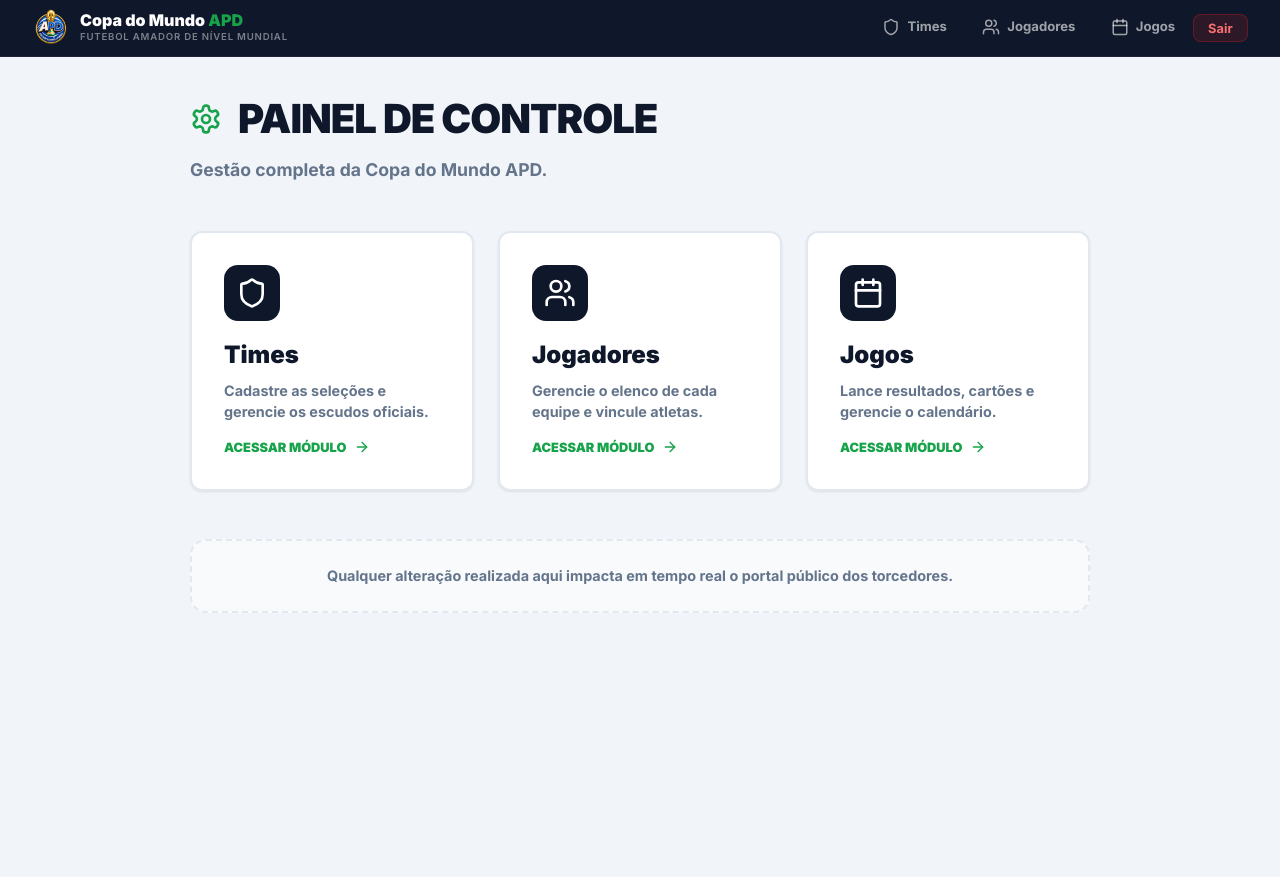
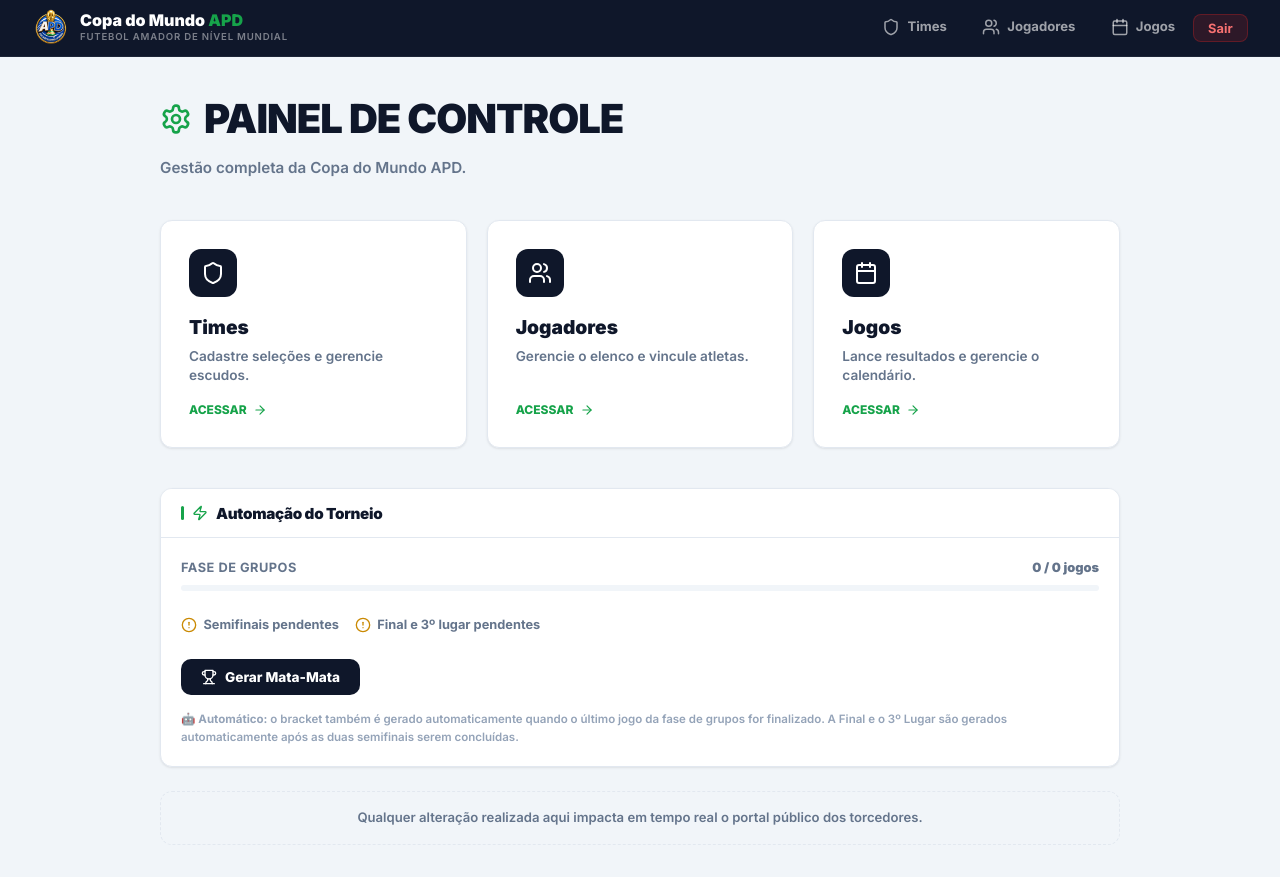
Before and after one commit to maikondev96-lang/CampeonatoAPD, a React (Vite) app: page /admin in a window 1280 px wide. Before the commit the page ends 800 px from the top, so only its background shows below. Built offline with nearby package versions, Linux system fonts and the light colour scheme; no server answers; the database is empty; sample sign-in values are in the browser's storage.

Commit message:
feat: Auto knockout bracket generation - DB functions, triggers, and Admin UI

```diff
--- a/src/pages/Admin.tsx
+++ b/src/pages/Admin.tsx
@@ -1,60 +1,224 @@
-import React from 'react';
+import React, { useEffect, useState } from 'react';
 import { Link } from 'react-router-dom';
-import { Shield, Users, Calendar, Settings, ArrowRight } from 'lucide-react';
+import { Shield, Users, Calendar, Settings, ArrowRight, Trophy, Loader2, CheckCircle2, AlertCircle, Zap } from 'lucide-react';
+import { supabase } from '../supabaseClient';
+
+interface TournamentStatus {
+  total_grupo: number;
+  finished_grupo: number;
+  bracket_gerado: boolean;
+  finais_geradas: boolean;
+}
 
 const Admin = () => {
+  const [status, setStatus] = useState<TournamentStatus | null>(null);
+  const [loadingStatus, setLoadingStatus] = useState(true);
+  const [generatingBracket, setGeneratingBracket] = useState(false);
+  const [bracketResult, setBracketResult] = useState<{ success: boolean; message: string } | null>(null);
+
+  const loadStatus = async () => {
+    setLoadingStatus(true);
+    try {
+      const [{ count: total }, { count: finished }, { data: meta }] = await Promise.all([
+        supabase.from('matches').select('id', { count: 'exact', head: true }).eq('phase', 'grupo'),
+        supabase.from('matches').select('id', { count: 'exact', head: true }).eq('phase', 'grupo').eq('status', 'finalizado'),
+        supabase.from('tournament_meta').select('key, value_bool'),
+      ]);
+
+      const bracketGerado = meta?.find(m => m.key === 'bracket_gerado')?.value_bool ?? false;
+      const finaisGeradas = meta?.find(m => m.key === 'finais_geradas')?.value_bool ?? false;
+
+      setStatus({
+        total_grupo: total ?? 0,
+        finished_grupo: finished ?? 0,
+        bracket_gerado: bracketGerado,
+        finais_geradas: finaisGeradas,
+      });
+    } catch (err) {
+      console.error('Erro ao carregar status do torneio:', err);
+    } finally {
+      setLoadingStatus(false);
+    }
+  };
+
+  useEffect(() => { loadStatus(); }, []);
+
+  const handleGenerateBracket = async () => {
+    setGeneratingBracket(true);
+    setBracketResult(null);
+    try {
+      const { data, error } = await supabase.rpc('generate_knockout_bracket');
+      if (error) throw error;
+      setBracketResult({ success: data?.success, message: data?.message });
+      if (data?.success) await loadStatus();
+    } catch (err: any) {
+      setBracketResult({ success: false, message: err.message || 'Erro ao gerar bracket.' });
+    } finally {
+      setGeneratingBracket(false);
+    }
+  };
+
+  const groupProgress = status ? Math.round((status.finished_grupo / (status.total_grupo || 1)) * 100) : 0;
+
   return (
-    <div className="animate-fade" style={{ maxWidth: '900px', margin: '0 auto' }}>
-      <div style={{ marginBottom: '3rem' }}>
-        <h1 className="section-title" style={{ marginBottom: '0.5rem' }}><Settings /> Painel de Controle</h1>
-        <p style={{ color: 'var(--text-muted)', fontWeight: 700, fontSize: '1.1rem' }}>
+    <div className="animate-fade" style={{ maxWidth: '960px', margin: '0 auto' }}>
+      {/* Header */}
+      <div style={{ marginBottom: '2.5rem' }}>
+        <h1 className="section-title" style={{ marginBottom: '0.5rem', display: 'flex', alignItems: 'center', gap: '0.75rem' }}>
+          <Settings size={28} /> Painel de Controle
+        </h1>
+        <p style={{ color: 'var(--text-muted)', fontWeight: 600, fontSize: '0.95rem' }}>
           Gestão completa da Copa do Mundo APD.
         </p>
       </div>
 
-      <div className="admin-grid" style={{ display: 'grid', gridTemplateColumns: 'repeat(auto-fit, minmax(260px, 1fr))', gap: '1.5rem' }}>
-        <Link to="/admin/times" className="card card-hover" style={{ padding: '2rem', display: 'flex', flexDirection: 'column', gap: '1rem', border: '2px solid var(--border-color)' }}>
-          <div style={{ background: 'var(--primary-dark)', color: 'white', width: '56px', height: '56px', borderRadius: '14px', display: 'flex', alignItems: 'center', justifyContent: 'center' }}>
-            <Shield size={32} />
+      {/* Cards de módulos */}
+      <div style={{ display: 'grid', gridTemplateColumns: 'repeat(auto-fit, minmax(260px, 1fr))', gap: '1.25rem', marginBottom: '2.5rem' }}>
+        <Link to="/admin/times" className="card card-hover" style={{ padding: '1.75rem', display: 'flex', flexDirection: 'column', gap: '1rem', border: '1px solid var(--border-color)' }}>
+          <div style={{ background: 'var(--primary-dark)', color: 'white', width: '48px', height: '48px', borderRadius: '12px', display: 'flex', alignItems: 'center', justifyContent: 'center' }}>
+            <Shield size={24} />
           </div>
           <div>
-            <h3 style={{ fontSize: '1.5rem', fontWeight: 950, color: 'var(--primary-dark)', marginBottom: '0.5rem' }}>Times</h3>
-            <p style={{ fontSize: '0.9rem', color: 'var(--text-muted)', fontWeight: 700, lineHeight: 1.4 }}>Cadastre as seleções e gerencie os escudos oficiais.</p>
+            <h3 style={{ fontSize: '1.2rem', fontWeight: 900, color: 'var(--primary-dark)', marginBottom: '0.35rem' }}>Times</h3>
+            <p style={{ fontSize: '0.85rem', color: 'var(--text-muted)', fontWeight: 600, lineHeight: 1.4 }}>Cadastre seleções e gerencie escudos.</p>
           </div>
-          <div style={{ marginTop: 'auto', display: 'flex', alignItems: 'center', gap: '0.5rem', color: 'var(--primary-color)', fontWeight: 900, fontSize: '0.8rem', textTransform: 'uppercase' }}>
-            Acessar Módulo <ArrowRight size={16} />
+          <div style={{ marginTop: 'auto', display: 'flex', alignItems: 'center', gap: '0.4rem', color: 'var(--primary-color)', fontWeight: 800, fontSize: '0.75rem', textTransform: 'uppercase' }}>
+            Acessar <ArrowRight size={14} />
           </div>
         </Link>
 
-        <Link to="/admin/jogadores" className="card card-hover" style={{ padding: '2rem', display: 'flex', flexDirection: 'column', gap: '1rem', border: '2px solid var(--border-color)' }}>
-          <div style={{ background: 'var(--primary-dark)', color: 'white', width: '56px', height: '56px', borderRadius: '14px', display: 'flex', alignItems: 'center', justifyContent: 'center' }}>
-            <Users size={32} />
+        <Link to="/admin/jogadores" className="card card-hover" style={{ padding: '1.75rem', display: 'flex', flexDirection: 'column', gap: '1rem', border: '1px solid var(--border-color)' }}>
+          <div style={{ background: 'var(--primary-dark)', color: 'white', width: '48px', height: '48px', borderRadius: '12px', display: 'flex', alignItems: 'center', justifyContent: 'center' }}>
+            <Users size={24} />
           </div>
           <div>
-            <h3 style={{ fontSize: '1.5rem', fontWeight: 950, color: 'var(--primary-dark)', marginBottom: '0.5rem' }}>Jogadores</h3>
-            <p style={{ fontSize: '0.9rem', color: 'var(--text-muted)', fontWeight: 700, lineHeight: 1.4 }}>Gerencie o elenco de cada equipe e vincule atletas.</p>
+            <h3 style={{ fontSize: '1.2rem', fontWeight: 900, color: 'var(--primary-dark)', marginBottom: '0.35rem' }}>Jogadores</h3>
+            <p style={{ fontSize: '0.85rem', color: 'var(--text-muted)', fontWeight: 600, lineHeight: 1.4 }}>Gerencie o elenco e vincule atletas.</p>
           </div>
-          <div style={{ marginTop: 'auto', display: 'flex', alignItems: 'center', gap: '0.5rem', color: 'var(--primary-color)', fontWeight: 900, fontSize: '0.8rem', textTransform: 'uppercase' }}>
-            Acessar Módulo <ArrowRight size={16} />
+          <div style={{ marginTop: 'auto', display: 'flex', alignItems: 'center', gap: '0.4rem', color: 'var(--primary-color)', fontWeight: 800, fontSize: '0.75rem', textTransform: 'uppercase' }}>
+            Acessar <ArrowRight size={14} />
           </div>
         </Link>
 
-        <Link to="/admin/jogos" className="card card-hover" style={{ padding: '2rem', display: 'flex', flexDirection: 'column', gap: '1rem', border: '2px solid var(--border-color)' }}>
-          <div style={{ background: 'var(--primary-dark)', color: 'white', width: '56px', height: '56px', borderRadius: '14px', display: 'flex', alignItems: 'center', justifyContent: 'center' }}>
-            <Calendar size={32} />
+        <Link to="/admin/jogos" className="card card-hover" style={{ padding: '1.75rem', display: 'flex', flexDirection: 'column', gap: '1rem', border: '1px solid var(--border-color)' }}>
+          <div style={{ background: 'var(--primary-dark)', color: 'white', width: '48px', height: '48px', borderRadius: '12px', display: 'flex', alignItems: 'center', justifyContent: 'center' }}>
+            <Calendar size={24} />
           </div>
           <div>
-            <h3 style={{ fontSize: '1.5rem', fontWeight: 950, color: 'var(--primary-dark)', marginBottom: '0.5rem' }}>Jogos</h3>
-            <p style={{ fontSize: '0.9rem', color: 'var(--text-muted)', fontWeight: 700, lineHeight: 1.4 }}>Lance resultados, cartões e gerencie o calendário.</p>
+            <h3 style={{ fontSize: '1.2rem', fontWeight: 900, color: 'var(--primary-dark)', marginBottom: '0.35rem' }}>Jogos</h3>
+            <p style={{ fontSize: '0.85rem', color: 'var(--text-muted)', fontWeight: 600, lineHeight: 1.4 }}>Lance resultados e gerencie o calendário.</p>
           </div>
-          <div style={{ marginTop: 'auto', display: 'flex', alignItems: 'center', gap: '0.5rem', color: 'var(--primary-color)', fontWeight: 900, fontSize: '0.8rem', textTransform: 'uppercase' }}>
-            Acessar Módulo <ArrowRight size={16} />
+          <div style={{ marginTop: 'auto', display: 'flex', alignItems: 'center', gap: '0.4rem', color: 'var(--primary-color)', fontWeight: 800, fontSize: '0.75rem', textTransform: 'uppercase' }}>
+            Acessar <ArrowRight size={14} />
           </div>
         </Link>
       </div>
 
-      <div style={{ marginTop: '3rem', padding: '1.5rem', background: '#f8fafc', borderRadius: '16px', border: '2px dashed var(--border-color)', textAlign: 'center' }}>
-        <p style={{ color: 'var(--text-muted)', fontWeight: 700, fontSize: '0.9rem' }}>
+      {/* ── Automação do Torneio ── */}
+      <div className="premium-card" style={{ marginBottom: '1.5rem' }}>
+        <div className="premium-card-header" style={{ padding: '1rem 1.25rem' }}>
+          <div className="section-label-bar">
+            <span className="header-main-title" style={{ display: 'flex', alignItems: 'center', gap: '0.5rem' }}>
+              <Zap size={16} color="var(--primary-color)" /> Automação do Torneio
+            </span>
+          </div>
+        </div>
+
+        <div style={{ padding: '1.25rem' }}>
+          {/* Progress da fase de grupos */}
+          <div style={{ marginBottom: '1.5rem' }}>
+            <div style={{ display: 'flex', justifyContent: 'space-between', alignItems: 'center', marginBottom: '0.5rem' }}>
+              <span style={{ fontSize: '0.8rem', fontWeight: 700, color: 'var(--text-muted)', textTransform: 'uppercase', letterSpacing: '0.5px' }}>
+                Fase de Grupos
+              </span>
+              {loadingStatus ? (
+                <Loader2 size={14} className="animate-spin" />
+              ) : (
+                <span style={{ fontSize: '0.8rem', fontWeight: 900, color: groupProgress === 100 ? 'var(--primary-color)' : 'var(--text-muted)' }}>
+                  {status?.finished_grupo ?? 0} / {status?.total_grupo ?? 0} jogos
+                </span>
+              )}
+            </div>
+            <div style={{ background: 'var(--bg-color)', borderRadius: '4px', height: '6px', overflow: 'hidden' }}>
+              <div style={{
+                background: groupProgress === 100 ? 'var(--primary-color)' : 'var(--secondary-color)',
+                width: `${groupProgress}%`,
+                height: '100%',
+                borderRadius: '4px',
+                transition: 'width 0.4s ease',
+              }} />
+            </div>
+          </div>
+
+          {/* Status flags */}
+          <div style={{ display: 'flex', gap: '1rem', flexWrap: 'wrap', marginBottom: '1.5rem' }}>
+            <div style={{ display: 'flex', alignItems: 'center', gap: '0.4rem', fontSize: '0.8rem', fontWeight: 700 }}>
+              {status?.bracket_gerado
+                ? <CheckCircle2 size={16} color="var(--primary-color)" />
+                : <AlertCircle size={16} color="var(--secondary-color)" />}
+              <span style={{ color: status?.bracket_gerado ? 'var(--primary-color)' : 'var(--text-muted)' }}>
+                {status?.bracket_gerado ? 'Semifinais geradas' : 'Semifinais pendentes'}
+              </span>
+            </div>
+            <div style={{ display: 'flex', alignItems: 'center', gap: '0.4rem', fontSize: '0.8rem', fontWeight: 700 }}>
+              {status?.finais_geradas
+                ? <CheckCircle2 size={16} color="var(--primary-color)" />
+                : <AlertCircle size={16} color="var(--secondary-color)" />}
+              <span style={{ color: status?.finais_geradas ? 'var(--primary-color)' : 'var(--text-muted)' }}>
+                {status?.finais_geradas ? 'Final e 3º lugar gerados' : 'Final e 3º lugar pendentes'}
+              </span>
+            </div>
+          </div>
+
+          {/* Botão de geração */}
+          <div style={{ display: 'flex', alignItems: 'center', gap: '1rem', flexWrap: 'wrap' }}>
+            <button
+              onClick={handleGenerateBracket}
+              disabled={generatingBracket || status?.bracket_gerado === true}
+              style={{
+                display: 'flex', alignItems: 'center', gap: '0.5rem',
+                background: status?.bracket_gerado ? 'var(--bg-color)' : 'var(--primary-dark)',
+                color: status?.bracket_gerado ? 'var(--text-muted)' : '#fff',
+                border: 'none', borderRadius: '10px',
+                padding: '0.65rem 1.25rem',
+                fontWeight: 800, fontSize: '0.85rem',
+                cursor: generatingBracket || status?.bracket_gerado ? 'not-allowed' : 'pointer',
+                transition: 'opacity 0.2s',
+                opacity: generatingBracket ? 0.7 : 1,
+              }}
+            >
+              {generatingBracket
+                ? <><Loader2 size={16} className="animate-spin" /> Gerando...</>
+                : status?.bracket_gerado
+                  ? <><CheckCircle2 size={16} /> Bracket já gerado</>
+                  : <><Trophy size={16} /> Gerar Mata-Mata</>
+              }
+            </button>
+
+            {bracketResult && (
+              <div style={{
+                display: 'flex', alignItems: 'center', gap: '0.4rem',
+                fontSize: '0.82rem', fontWeight: 700,
+                color: bracketResult.success ? 'var(--primary-color)' : 'var(--error)',
+              }}>
+                {bracketResult.success
+                  ? <CheckCircle2 size={15} />
+                  : <AlertCircle size={15} />
+                }
+                {bracketResult.message}
+              </div>
+            )}
+          </div>
+
+          <p style={{ marginTop: '1rem', fontSize: '0.72rem', color: 'var(--text-subtle)', fontWeight: 600, lineHeight: 1.5 }}>
+            🤖 <strong>Automático:</strong> o bracket também é gerado automaticamente quando o último jogo da fase de grupos for finalizado. A Final e o 3º Lugar são gerados automaticamente após as duas semifinais serem concluídas.
+          </p>
+        </div>
+      </div>
+
+      {/* Aviso */}
+      <div style={{ padding: '1rem 1.25rem', background: 'var(--bg-color)', borderRadius: '12px', border: '1px dashed var(--border-color)', textAlign: 'center' }}>
+        <p style={{ color: 'var(--text-muted)', fontWeight: 600, fontSize: '0.82rem' }}>
           Qualquer alteração realizada aqui impacta em tempo real o portal público dos torcedores.
         </p>
       </div>
```
